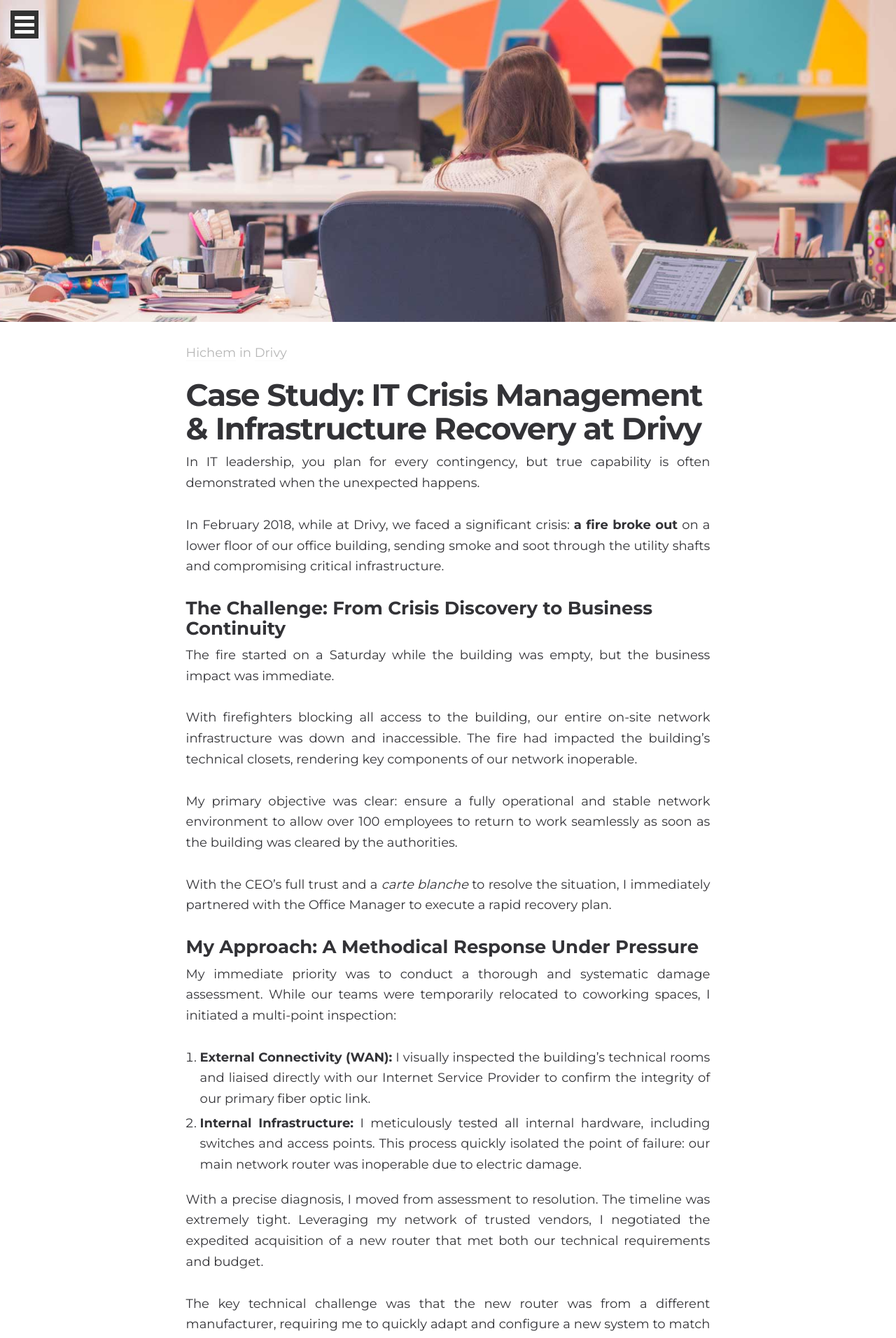
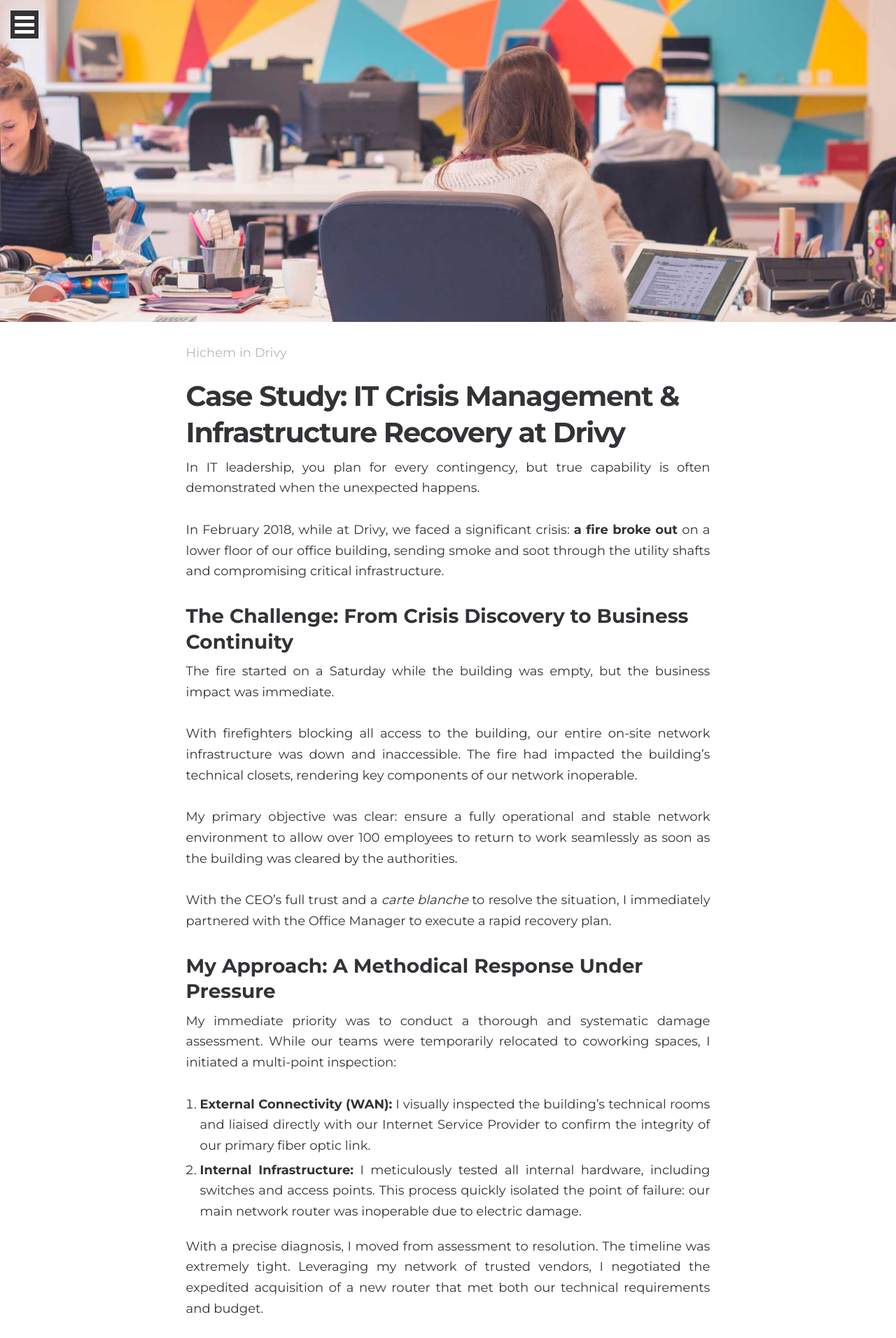
Before and after one commit to HichemBM/hichembm.github.io, a Jekyll site: the page built from _posts/2018-02-28-case-study-it-crisis-management-drivy.md, in a window 1280 px wide. Shown: the top 1912 px of the page at 70% size. Built offline with Jekyll 4.4.1, drawn with Linux system fonts in a browser that asks for light colours.

Commit message:
Style: Adjust title size

```diff
--- a/css/main.scss
+++ b/css/main.scss
@@ -86,8 +86,18 @@ button, input, select, textarea {
 }
 
 /* 3. Style all headings */
-h1, h2, h3, h4, h5, h6 {
+h1, .post-title,
+h2, h3, h4, h5, h6 {
     font-family: 'Montserrat', sans-serif !important;
     font-weight: 700 !important;
     text-align: left;
+    line-height: 1.3;
 }
+
+/* Set individual heading sizes */
+h1, .post-title { font-size: 4rem !important; }
+h2 { font-size: 3.6rem !important; }
+h3 { font-size: 2.8rem !important; }
+h4 { font-size: 2.2rem !important; }
+h5 { font-size: 1.8rem !important; }
+h6 { font-size: 1.6rem !important; }
```
